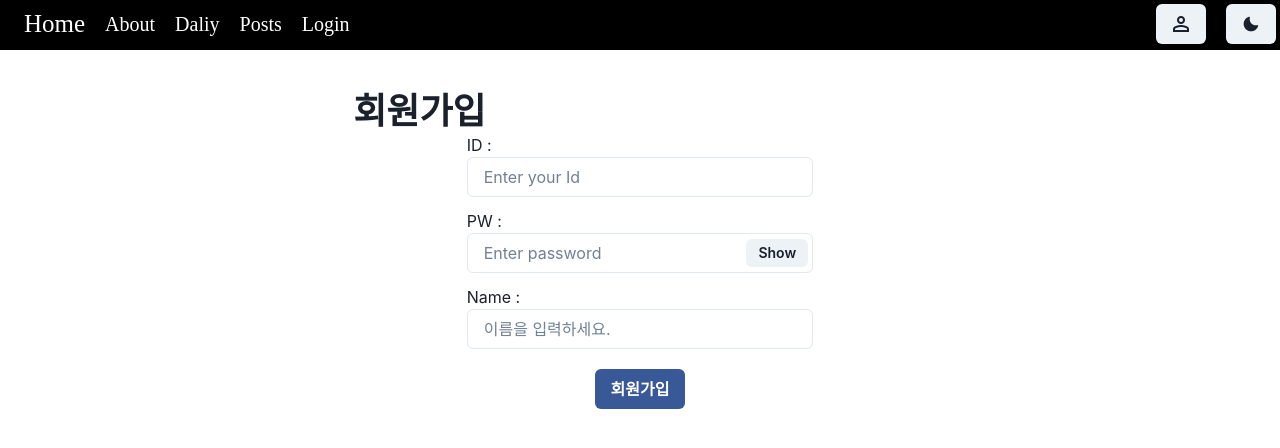
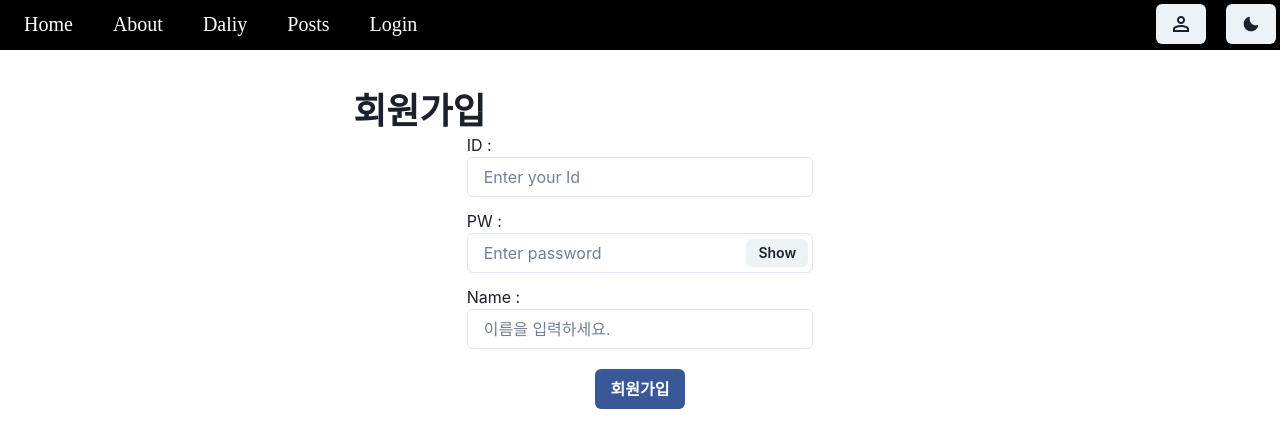
Before and after one commit to KoorunG/koorungblog, a React (Create React App) app in the folder front/: page /join in a window 1280 px wide. Shown: the top 448 px of the page. Built offline with nearby package versions, Linux system fonts and the light colour scheme.

Commit message:
add : 프론트 프로젝트 상세글보기 기능 추가(임시)

```diff
--- a/front/src/components/CustomModal.tsx
+++ b/front/src/components/CustomModal.tsx
@@ -1,30 +1,32 @@
-import {
-  Button, Modal, ModalBody,
-  ModalCloseButton, ModalContent, ModalFooter, ModalHeader, ModalOverlay, useDisclosure
-} from "@chakra-ui/react";
+import { Button, Modal, ModalBody, ModalCloseButton, ModalContent, ModalFooter, ModalHeader, ModalOverlay, useDisclosure } from "@chakra-ui/react";
+import { AllowedColorScheme } from "../global/Types";
 
 interface IControlModal {
-  confirmFunc? : React.MouseEventHandler<HTMLButtonElement>;
-  colorScheme? : string;
+  confirmFunc?: React.MouseEventHandler<HTMLButtonElement>;
+  colorScheme?: AllowedColorScheme;
   buttonName?: string;
   modalTitle?: string;
   modalBody?: string;
 }
 
 const CustomModal = ({
-  confirmFunc = () => {console.log('디폴트함수')},
-  colorScheme = "teal",
+  confirmFunc = () => {
+    console.log("디폴트함수");
+  },
+  colorScheme = "linkedin",
   buttonName = "디폴트버튼",
   modalTitle = "디폴트타이틀",
   modalBody = "디폴트바디",
-}: IControlModal) : JSX.Element => {
+}: IControlModal): JSX.Element => {
   // 버튼 제어용 변수선언
   const { isOpen, onOpen, onClose } = useDisclosure();
 
   // 랜더링
   return (
     <>
-      <Button onClick={onOpen} colorScheme={colorScheme}>{buttonName}</Button>
+      <Button onClick={onOpen} colorScheme={colorScheme}>
+        {buttonName}
+      </Button>
 
       <Modal isOpen={isOpen} onClose={onClose}>
         <ModalOverlay />
--- a/front/src/components/Navigator.tsx
+++ b/front/src/components/Navigator.tsx
@@ -1,55 +1,17 @@
 import { MoonIcon, SunIcon } from "@chakra-ui/icons";
-import { Box, Button, Flex, Link, Spacer, useColorMode } from "@chakra-ui/react";
-import { useNavigate } from "react-router-dom";
+import { Box, Button, Flex, Spacer, Text, useColorMode } from "@chakra-ui/react";
+import { NavLink } from "react-router-dom";
 
-const Navigator = () : JSX.Element => {
-  const navigate = useNavigate();
-
+const Navigator = (): JSX.Element => {
   return (
     <>
       <Box mb={10} bg={"black"} height={50} fontFamily={"serif"} p={1}>
         <Flex minWidth={"max-content"} alignItems={"center"} gap={5}>
-          <Link
-            onClick={() => {
-              navigate("/");
-            }}
-            color="white"
-            ml={5}
-            fontSize={25}>
-            Home
-          </Link>
-          <Link
-            onClick={() => {
-              navigate("/about");
-            }}
-            color="white"
-            fontSize={20}>
-            About
-          </Link>
-          <Link
-            onClick={() => {
-              navigate("/daliy");
-            }}
-            color="white"
-            fontSize={20}>
-            Daliy
-          </Link>
-          <Link
-            onClick={() => {
-              navigate("/posts");
-            }}
-            color="white"
-            fontSize={20}>
-            Posts
-          </Link>
-          <Link
-            onClick={() => {
-              navigate("/login");
-            }}
-            color="white"
-            fontSize={20}>
-            Login
-          </Link>
+          <LinkItem to="/" name="Home" />
+          <LinkItem to="/about" name="About" />
+          <LinkItem to="/daliy" name="Daliy" />
+          <LinkItem to="/posts" name="Posts" />
+          <LinkItem to="/login" name="Login" />
           <Spacer />
           <Profile />
           <DarkMode />
@@ -59,12 +21,32 @@ const Navigator = () : JSX.Element => {
   );
 };
 
-const DarkMode = () : JSX.Element => {
-  const { colorMode, toggleColorMode } = useColorMode();
-  return <Button w={50} onClick={toggleColorMode}>{colorMode === "light" ? <MoonIcon /> : <SunIcon />}</Button>;
+interface ILinkItemProps {
+  to: string;
+  name: string;
+}
+const LinkItem = ({ to, name }: ILinkItemProps): JSX.Element => {
+  return (
+    <>
+      <NavLink to={to}>
+        <Text color="white" ml={5} fontSize={20} >
+          {name}
+        </Text>
+      </NavLink>
+    </>
+  );
 };
 
-const Profile = () : JSX.Element => {
+const DarkMode = (): JSX.Element => {
+  const { colorMode, toggleColorMode } = useColorMode();
+  return (
+    <Button w={50} onClick={toggleColorMode}>
+      {colorMode === "light" ? <MoonIcon /> : <SunIcon />}
+    </Button>
+  );
+};
+
+const Profile = (): JSX.Element => {
   return (
     <Button w={50}>
       <span className="material-symbols-outlined">person</span>
--- /dev/null
+++ b/front/src/components/PostPrev.tsx
@@ -0,0 +1,49 @@
+import { Box, Button, Heading, Text } from "@chakra-ui/react";
+import axios from "axios";
+import { useNavigate } from "react-router-dom";
+import { BASE_URL } from "../global/Constants";
+import { IPost } from "../global/Types";
+
+interface IPostProps {
+  post: IPost;
+}
+
+const PostPrev = ({ post }: IPostProps): JSX.Element => {
+  const navigate = useNavigate();
+
+  /* TODO: 글을 클릭했을 때 상세글 내역을 보여주도록 */
+  const showPostDetail = async () => {
+    console.log(`${post.id}번 글 클릭함`);
+    navigate(`${post.id}`)
+  };
+
+  return (
+    <>
+      <Box mb={7} border={"1px"} borderWidth={1} borderRadius={10} boxShadow={"lg"} onClick={showPostDetail}>
+        <Heading as="h3" size="lg" mb={5}>
+          {post.title}
+        </Heading>
+        <Text>글번호 : {post.id}</Text> {/* TODO: 식별자를 글번호로 활용 => 추후 체크*/}
+        {post.author == null ? null : <Text as={"b"}>저자 : {post.author}</Text>}
+        <Text noOfLines={1}>내용 : {post.contents}</Text>
+        {/* <Text>등록일 : {post.createdDate}</Text>
+        <Text>수정일 : {post.lastModifiedDate}</Text> */}
+        <Button
+          onClick={() => {
+            const isDel = window.confirm("글을 삭제하시겠습니까?");
+            if (isDel) {
+              axios.delete(BASE_URL + `/posts/${post.id}`);
+              window.alert("글이 삭제되었습니다.");
+              navigate(0); // 새로고침
+            }
+          }}
+          bg={"red.500"}
+          color={"white"}>
+          삭제
+        </Button>
+      </Box>
+    </>
+  );
+};
+
+export default PostPrev;
--- a/front/src/router/AppRouter.tsx
+++ b/front/src/router/AppRouter.tsx
@@ -6,23 +6,26 @@ import Join from "./Join";
 import Login from "./Login";
 import Main from "./Main";
 import PostCreateForm from "./PostCreateForm";
+import PostDetail from "./PostDetail";
 import PostList from "./PostList";
 
 const AppRouter = () => {
-
-  const [user, setUser] = useState<IUser>({id : 0, username : '', role : ''});
+  const [user, setUser] = useState<IUser>({ id: 0, username: "", role: "" });
 
   return (
     <>
       <BrowserRouter>
         <Navigator />
         <Routes>
-          <Route path="/main/*" element={<Main user={user}/>} />
-          <Route path="/login/*" element={<Login setUser={setUser}/>} />
-          <Route path="/posts/*" element={<PostList user={user}/>} />
+          <Route path="/main/*" element={<Main user={user} />} />
+          <Route path="/login/*" element={<Login setUser={setUser} />} />
+          <Route path="/posts/*">
+            <Route path="" element={<PostList user={user} />}/>     {/* /posts : 전체 글 목록*/}
+            <Route path=":id" element={<PostDetail/>}/>             {/* /posts/:id : 상세 글 내용 */}
+          </Route>
           <Route path="/" element={<Navigate replace to="/main" />} />
-          <Route path="/form/posts/*" element={<PostCreateForm user={user}/>} />
-          <Route path="/join" element={<Join/>}/>
+          <Route path="/form/posts/*" element={<PostCreateForm user={user} />} />
+          <Route path="/join" element={<Join />} />
         </Routes>
       </BrowserRouter>
     </>
--- /dev/null
+++ b/front/src/router/PostDetail.tsx
@@ -0,0 +1,30 @@
+import { Container, Heading } from "@chakra-ui/react";
+import axios from "axios";
+import React, { useEffect, useState } from "react";
+import { useParams } from "react-router-dom";
+import PostPrev from "../components/PostPrev";
+import { BASE_URL } from "../global/Constants";
+import { IPost } from "../global/Types";
+
+const PostDetail = () => {
+  const { id } = useParams();
+  const [post, setPost] = useState<IPost>({ id: 0, title: "", contents: "", createdDate: "", lastModifiedDate: "" });
+
+  useEffect(() => {
+    (async () => {
+      const res = await axios.get(BASE_URL + `/posts/${id}`);
+      setPost(res.data);
+    })();
+  }, []);
+
+  return (
+    <>
+      <Container>
+        <Heading as="h3">상세 글 내용 ::: {id}</Heading>
+        <PostPrev post={post} />
+      </Container>
+    </>
+  );
+};
+
+export default PostDetail;
--- a/front/src/router/PostList.tsx
+++ b/front/src/router/PostList.tsx
@@ -1,8 +1,8 @@
 import { Button, Container, SimpleGrid } from "@chakra-ui/react";
 import axios from "axios";
-import React, { useEffect, useState } from "react";
-import { Link, useNavigate } from "react-router-dom";
-import Post from "../components/Post";
+import { useEffect, useState } from "react";
+import { Link } from "react-router-dom";
+import PostPrev from "../components/PostPrev";
 import { BASE_URL } from "../global/Constants";
 import { IPost, IUser } from "../global/Types";
 
@@ -22,8 +22,6 @@ const PostList = ({ user }: IPostListPorps): JSX.Element => {
     })();
   }, []);
 
-  const navigate = useNavigate();
-
   const getAllPosts = async () => {
     const posts = await axios.get(BASE_URL + `/members/${user?.id}/posts`)
     .catch((err) => {
@@ -39,7 +37,7 @@ const PostList = ({ user }: IPostListPorps): JSX.Element => {
       <Container>
         <SimpleGrid column={3} spacing={10}>
           {posts.map((post: IPost, index: number) => {
-            return <Post post={post} index={index} navigate={navigate} key={post.id} />; // key값으로 Post의 식별자 사용
+            return <PostPrev post={post} key={post.id} />; // key값으로 Post의 식별자 사용
           })}
         </SimpleGrid>
         <Link to="/form/posts">
```
Also changed, not shown: front/src/global/Types.ts (+25 -4 lines).
